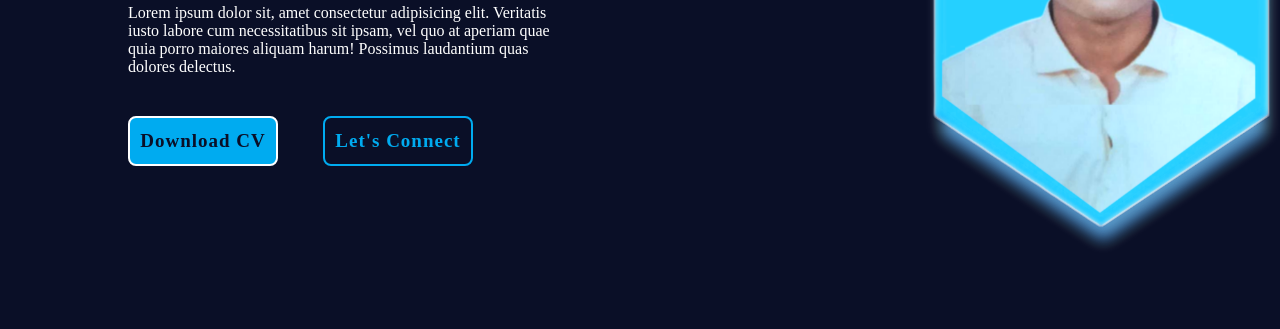
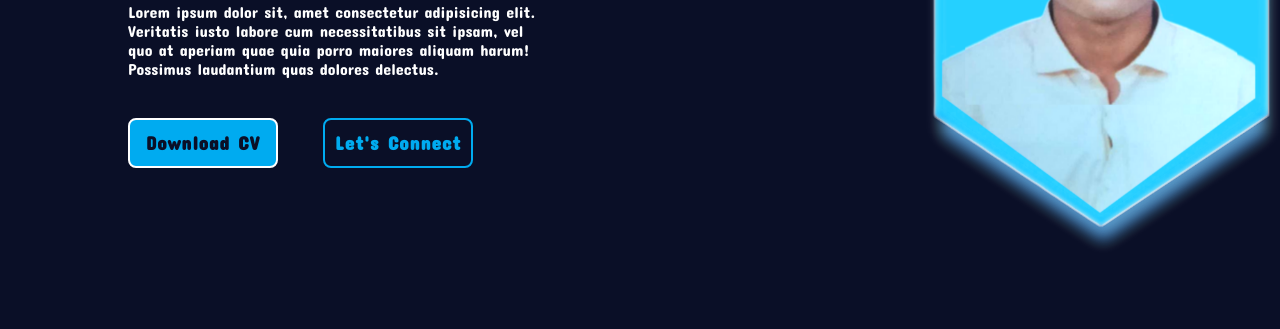
Before and after one commit to Adamkoda2306/My_Portfolio, a plain HTML site: page index.html in a window 1280 px wide. Shown: the part 388-717 px from the top of the page. Drawn offline with nearby package versions, Linux system fonts and the light colour scheme.

Commit message:
about section is done

```diff
--- a/styles.css
+++ b/styles.css
@@ -13,11 +13,6 @@
     font-family: 'ConcertOne';
     src: url('fonts/ConcertOne-Regular.ttf') format('truetype');
     /* it can be used for options */
-}
-
-@font-face {
-    font-family: 'Exo2';
-    src: url('fonts/Exo2-VariableFont_wght.ttf') format('truetype');
 }
 
 @font-face {
@@ -172,6 +167,7 @@ body {
 .home-content p {
     position: relative;
     font-size: 16px;
+    font-family: 'ConcertOne';
     margin: 20px 0 40px;
 }
 
@@ -221,6 +217,7 @@ body {
     border: 2px solid #00abf0;
     border-radius: 8px;
     font-size: 19px;
+    font-family: 'ConcertOne';
     color: #0a0f27;
     text-decoration: none;
     font-weight: 600;
@@ -367,13 +364,6 @@ body {
 
 .home-sci a:hover::before {
     width: 100%;
-}
-
-#projects {
-    height: 100vh;
-    display: flex;
-    align-items: center;
-    padding: 0 10%;
 }
 
 #contact {
@@ -784,6 +774,13 @@ textarea {
     letter-spacing: 1px;
 }
 
+#projects {
+    height: 100vh;
+    display: flex;
+    align-items: center;
+    padding: 0 10%;
+}
+
 
 /* KEYFRAMES ANIMATIONS */
 
```
